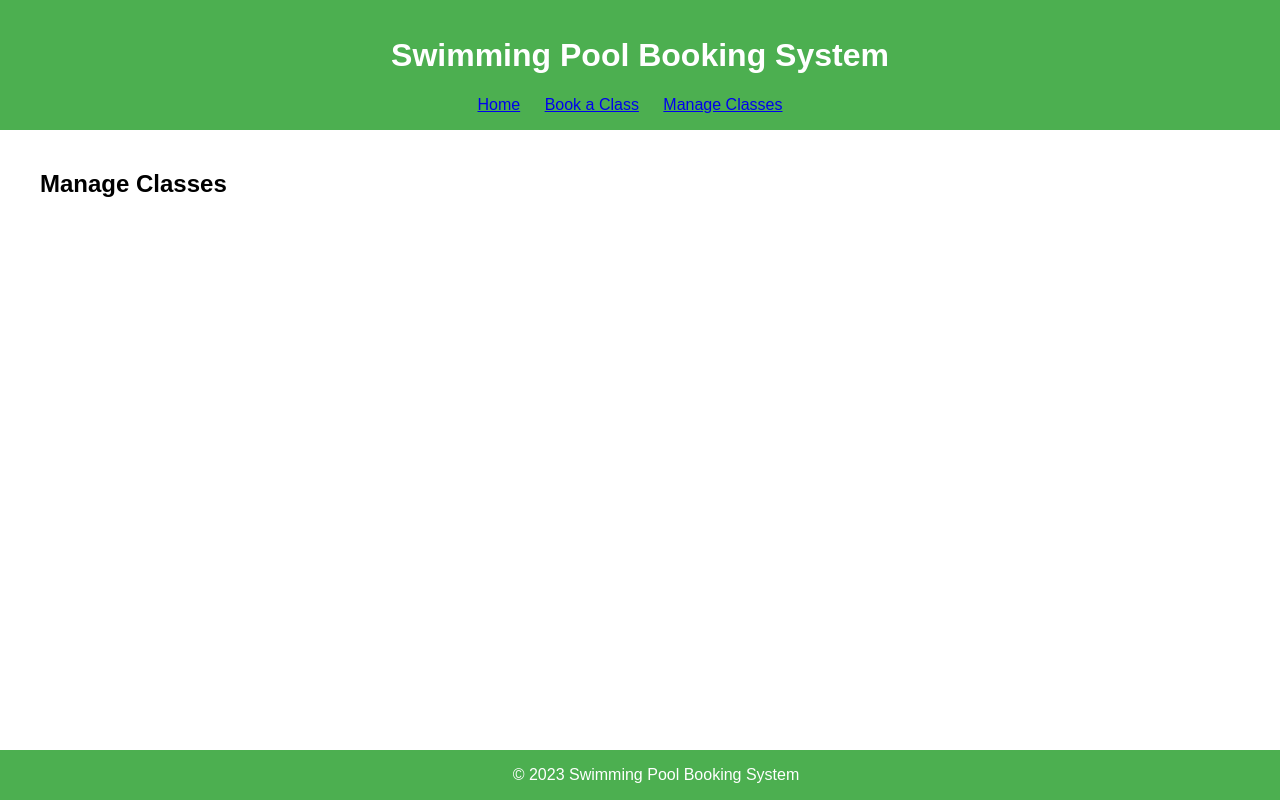
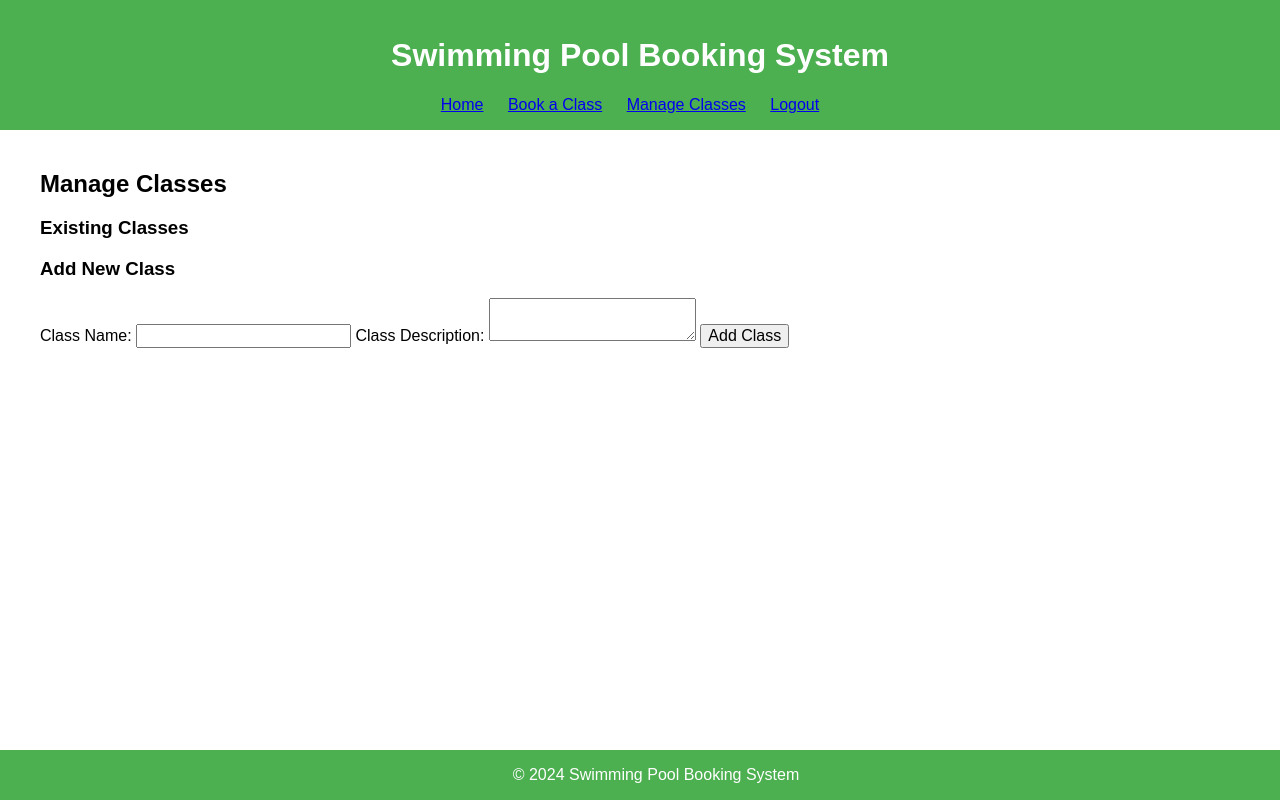
Before and after one commit to Johns-Costa/pool-booking, a Django app: page /manage/ in a window 1280 px wide. Run offline with Django 4.2, Linux system fonts and the light colour scheme; the visitor is signed in with stand-in values (Sample User, id 1); data that the repository does not hold is empty.

Commit message:
add autentication and registration

```diff
--- a/booking/forms.py
+++ b/booking/forms.py
@@ -1,9 +1,9 @@
 from django import forms
-from .models import Booking, Class  # Import both Booking and Class models
+from .models import Booking, Class
 
 class BookingForm(forms.ModelForm):
-    selected_class = forms.ModelChoiceField(queryset=Class.objects.all())  # Move queryset definition here
+    selected_class = forms.ModelChoiceField(queryset=Class.objects.all())
 
     class Meta:
         model = Booking
-        fields = ['description', 'date_time', 'selected_class']
+        fields = ['selected_class', 'date_time', 'user', 'description']
--- a/booking/models.py
+++ b/booking/models.py
@@ -2,14 +2,16 @@ from django.db import models
 from django.contrib.auth.models import User
 
 class Class(models.Model):
-    name = models.CharField(max_length=255)
+    name = models.CharField(max_length=255, unique=True)
+    description = models.TextField(null=True)
+    canceled = models.BooleanField(default=False)
 
     def __str__(self):
         return self.name
 
 class Booking(models.Model):
     user = models.ForeignKey(User, on_delete=models.CASCADE)
-    description = models.TextField()
+    description = models.TextField(max_length=50)
     date_time = models.DateTimeField()
     selected_class = models.ForeignKey(Class, on_delete=models.SET_NULL, null=True, blank=True)
 
--- a/booking/templates/base.html
+++ b/booking/templates/base.html
@@ -1,4 +1,7 @@
 {% load static %}
+{% url 'account_login' as login_url %}
+{% url 'account_signup' as signup_url %}
+{% url 'account_logout' as logout_url %}
 
 <!DOCTYPE html>
 <html lang="en">
@@ -9,7 +12,6 @@
     <link rel="stylesheet" href="{% static 'booking/style.css' %}">
     <link rel="stylesheet" href="{% static 'booking/layout.css' %}">
     <link rel="stylesheet" href="{% static 'booking/normalize.css' %}">
-    <!-- Add any additional stylesheets or scripts here -->
 </head>
 <body>
     <header>
@@ -22,7 +24,19 @@
                     {% if user.is_staff %}
                         <li><a href="{% url 'manage_classes' %}">Manage Classes</a></li>
                     {% endif %}
-                    <!-- Add additional navigation links as needed -->
+                    {% if user.is_authenticated %}
+                    <li>
+                        <a class="{% if request.path == logout_url %}active{% endif %}" aria-current="page" href="{% url 'account_logout' %}">Logout</a>
+                    </li>
+                    {% else %}
+                    <li>
+                        <a class="{% if request.path == signup_url %}active{% endif %}" aria-current="page"
+                            href="{% url 'account_signup' %}">Register</a>
+                    </li>
+                    <li>
+                        <a class="{% if request.path == login_url %}active{% endif %}" aria-current="page" href="{% url 'account_login' %}">Login</a>
+                    </li>
+                    {% endif %}
                 </ul>
             </nav>
         </div>
@@ -37,7 +51,7 @@
     <footer>
         <div class="container">
             <!-- Add footer content here -->
-            &copy; 2023 Swimming Pool Booking System
+            &copy; 2024 Swimming Pool Booking System
         </div>
     </footer>
 </body>
--- a/booking/templates/booking/booking_form.html
+++ b/booking/templates/booking/booking_form.html
@@ -23,4 +23,10 @@
         </div>
         <button type="submit" class="btn btn-primary">Book Now</button>
     </form>
+    <script>
+        // JavaScript to set a minimum date for date_time
+        var currentDate = new Date();
+        var currentDateString = currentDate.toISOString().slice(0, -8);  // Format as YYYY-MM-DDTHH:mm
+        document.getElementById('date_time').min = currentDateString;
+    </script>
 {% endblock %}
--- a/booking/templates/booking/manage_classes.html
+++ b/booking/templates/booking/manage_classes.html
@@ -1,12 +1,38 @@
+<!-- booking/templates/booking/manage_classes.html -->
 {% extends 'base.html' %}
 
 {% block title %}Manage Classes - Swimming Pool Booking System{% endblock %}
 
 {% block content %}
     <h2>Manage Classes</h2>
-    <ul>
-        {% for class in classes %}
-            <li>{{ class.name }}</li>
-        {% endfor %}
-    </ul>
+
+    <section>
+        <h3>Existing Classes</h3>
+        <ul>
+            {% for class in classes %}
+                <li>
+                    {{ class.name }} - {{ class.description }}
+                    {% if not class.canceled %}
+                        <a href="{% url 'cancel_class' class.id %}">Cancel</a>
+                    {% else %}
+                        <span class="text-danger">Canceled</span>
+                    {% endif %}
+                </li>
+            {% endfor %}
+        </ul>
+    </section>
+
+    <section>
+        <h3>Add New Class</h3>
+        <form method="post" action="{% url 'add_class' %}">
+            {% csrf_token %}
+            <label for="class_name">Class Name:</label>
+            <input type="text" id="class_name" name="class_name" required>
+
+            <label for="class_description">Class Description:</label>
+            <textarea id="class_description" name="class_description" required></textarea>
+
+            <button type="submit">Add Class</button>
+        </form>
+    </section>
 {% endblock %}
--- a/booking/urls.py
+++ b/booking/urls.py
@@ -1,8 +1,12 @@
 from django.urls import path
-from .views import index, book_class, manage_classes
+from .views import index, book_class, manage_classes, add_class, cancel_class
+
 
 urlpatterns = [
     path('', index, name='index'),
     path('book/', book_class, name='book_class'),
     path('manage/', manage_classes, name='manage_classes'),
+    path('add_class/', add_class, name='add_class'),
+    path('cancel_class/<int:class_id>/', cancel_class, name='cancel_class'),
+
 ]
--- a/booking/views.py
+++ b/booking/views.py
@@ -1,25 +1,32 @@
-from django.shortcuts import render, redirect
+from django.shortcuts import get_object_or_404, render, redirect
 from .models import Booking, Class
 from .forms import BookingForm
 from django.contrib import messages
 from django.contrib.admin.views.decorators import staff_member_required
+from django.contrib.auth.decorators import login_required
+from django.http import HttpResponse
+
 # Create your views here.
 
+@login_required
 def index(request):
-    classes = Class.objects.all()
+    # Exclude canceled classes from the queryset
+    classes = Class.objects.filter(canceled=False)
     bookings = Booking.objects.all()
     return render(request, 'booking/index.html', {'classes': classes, 'bookings': bookings})
 
+@login_required
 def book_class(request):
     if request.method == 'POST':
         form = BookingForm(request.POST)
         if form.is_valid():
-            if not Booking.objects.filter(date_time=form.cleaned_data['date_time']).exists():
-                form.save()
-                messages.success(request, 'Booking successful!')
-                return redirect('index')
-            else:
-                messages.error(request, 'This class is already booked. Please choose another time.')
+            # Set the user before saving the form
+            form.instance.user = request.user
+            form.save()
+            messages.success(request, 'Booking successful!')
+            return redirect('index')
+        else:
+            messages.error(request, 'Form is not valid. Please check your inputs.')
     else:
         form = BookingForm()
 
@@ -29,3 +36,29 @@ def book_class(request):
 def manage_classes(request):
     classes = Class.objects.all()
     return render(request, 'booking/manage_classes.html', {'classes': classes})
+
+@staff_member_required
+def add_class(request):
+    if request.method == 'POST':
+        class_name = request.POST.get('class_name')
+        class_description = request.POST.get('class_description')
+
+        if class_name and class_description:
+            Class.objects.create(name=class_name, description=class_description)
+            messages.success(request, 'Class added successfully!')
+            return redirect('manage_classes')
+        else:
+            messages.error(request, 'Both class name and description are required.')
+
+    return HttpResponse('Invalid request.')
+
+@staff_member_required
+def cancel_class(request, class_id):
+    my_class = get_object_or_404(Class, pk=class_id)
+
+    if request.method == 'POST':
+        my_class.delete()  # Delete the class permanently
+        messages.success(request, 'Class deleted successfully!')
+        return redirect('manage_classes')
+
+    return render(request, 'booking/cancel_class.html', {'class': my_class})
--- a/pool/urls.py
+++ b/pool/urls.py
@@ -19,5 +19,6 @@ from django.urls import path, include
 
 urlpatterns = [
     path('admin/', admin.site.urls),
+    path("accounts/", include("allauth.urls")),
     path('', include('booking.urls')),
 ]
```
Also changed, not shown: booking/templates/booking/cancel_class.html (added, +13 -0 lines), pool/settings.py (+11 -1 lines), booking/migrations/0002_alter_booking_description.py (added), booking/migrations/0003_class_canceled_class_description_and_more.py (added), booking/migrations/0004_alter_class_description.py (added).
